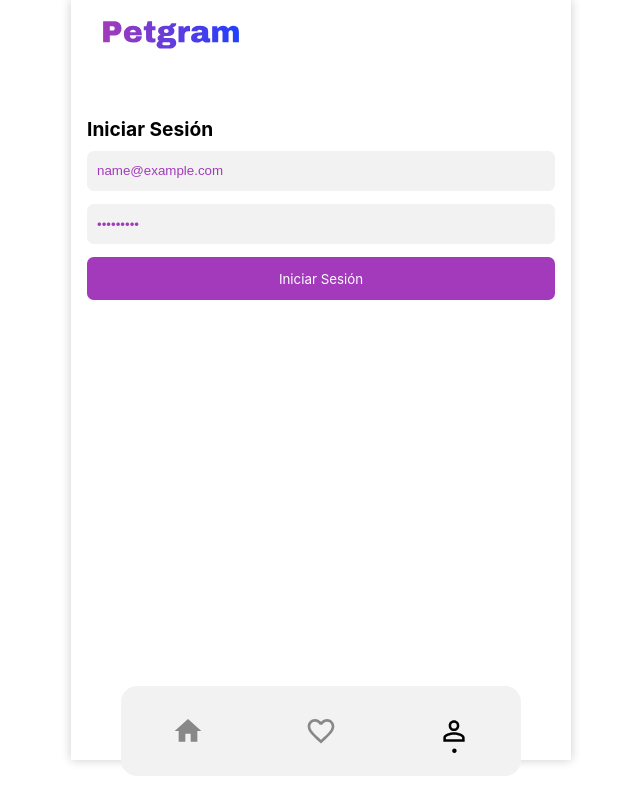
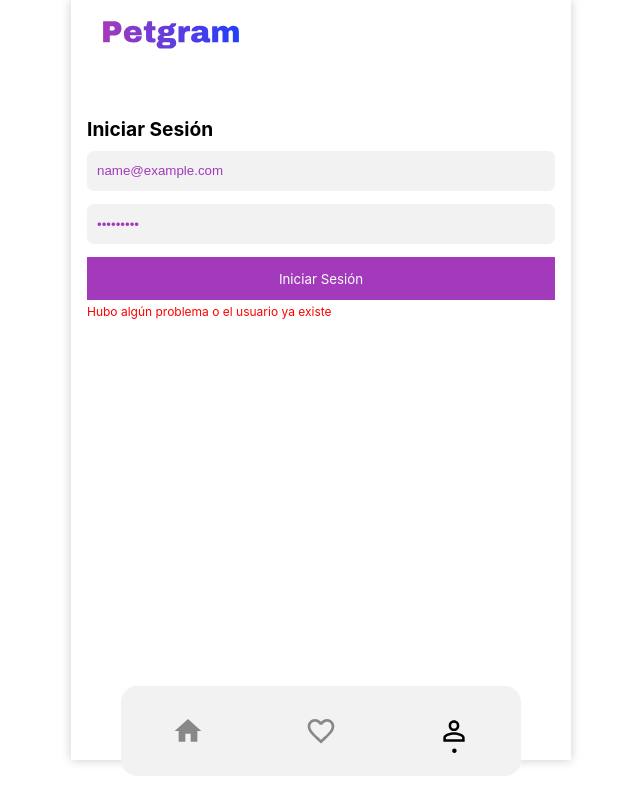
Before and after one commit to eduardoGao/petgram, a React app: page /profile in a window 1280 px wide. Both pictures are taken after typing "name@example.com", "Sample123" into the empty fields and a click on the button "Iniciar Sesión". Shown: the whole page, without its empty margins (319-959 px from the left). Built offline with nearby package versions, Linux system fonts and the light colour scheme; no server answers.

Commit message:
Manejando error y loading en form

```diff
--- a/src/components/UserForm/index.js
+++ b/src/components/UserForm/index.js
@@ -1,8 +1,8 @@
 import React from 'react'
 import { useInputValue } from '../../hooks/useInputValue'
-import { Form, Button, Title } from './styles'
+import { Form, Button, Title, Error } from './styles'
 
-export const UserForm = ({ onSubmit, title }) => {
+export const UserForm = ({ onSubmit, title, error, disabled }) => {
 
     const email = useInputValue("")
     const password = useInputValue("")
@@ -13,22 +13,25 @@ export const UserForm = ({ onSubmit, title }) => {
     }
 
     return (
-        <Form onSubmit={handleSubmit}>
+
+        <Form onSubmit={handleSubmit} disabled={disabled}>
             <Title>{title}</Title>
             <input
                 placeholder="email"
-
+                disabled={disabled}
                 value={email.value}
                 onChange={email.onChange}
             />
             <input
                 placeholder="password"
                 type='password'
-
+                disabled={disabled}
                 {...password}
             />
 
-            <Button type="submit">{title}</Button>
+            <Button type="submit" disabled={disabled}>{title}</Button>
+            {error && <Error>{error}</Error>}
         </Form>
+
     )
 }
--- a/src/components/UserForm/styles.js
+++ b/src/components/UserForm/styles.js
@@ -20,6 +20,10 @@ export const Form = styled.form`
             border: 1px solid #f2f2f2;
             //background: red;
         }
+
+        &[disabled] {
+            opacity: .3;
+        }
     }
 `
 
@@ -30,9 +34,19 @@ export const Button = styled.button`
     width: 100%;
     padding: 1em;
     border-radius: .5em
+
+    &[disabled] {
+        opacity: .1;
+    }
 `
 
 export const Title = styled.h2`
     margin-bottom: .5em;
     font-size: 1.2em;
 `
+
+export const Error = styled.span`
+    color: red;
+    font-size: .75em;
+    margin-top: 1.25em;
+`
--- a/src/pages/NotRegisterUser.js
+++ b/src/pages/NotRegisterUser.js
@@ -12,14 +12,16 @@ return (
                     return (
                         <RegisterMutation>
                             {
-                                (register) => {
+                                (register, { data, loading, error }) => {
                                     const onSubmit = ({ email, password }) => {
                                         const input = { email, password }
                                         const variables = { input }
                                         register({ variables })
                                             .then(activateAuth)
                                     }
-                                    return <UserForm onSubmit={onSubmit} title="Iniciar Sesión" />
+                                    const errMsg = error && "Hubo algún problema o el usuario ya existe"
+
+                                    return <UserForm onSubmit={onSubmit} error={errMsg} disabled={loading} title="Iniciar Sesión" />
                                 }
                             }
                         </RegisterMutation>
```
